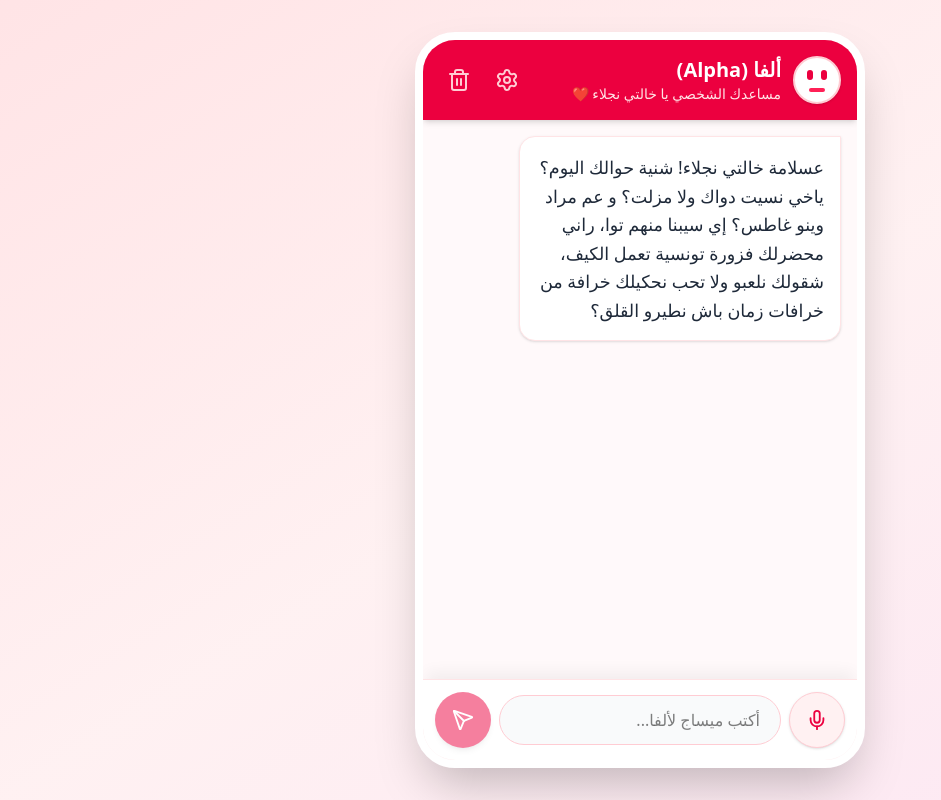
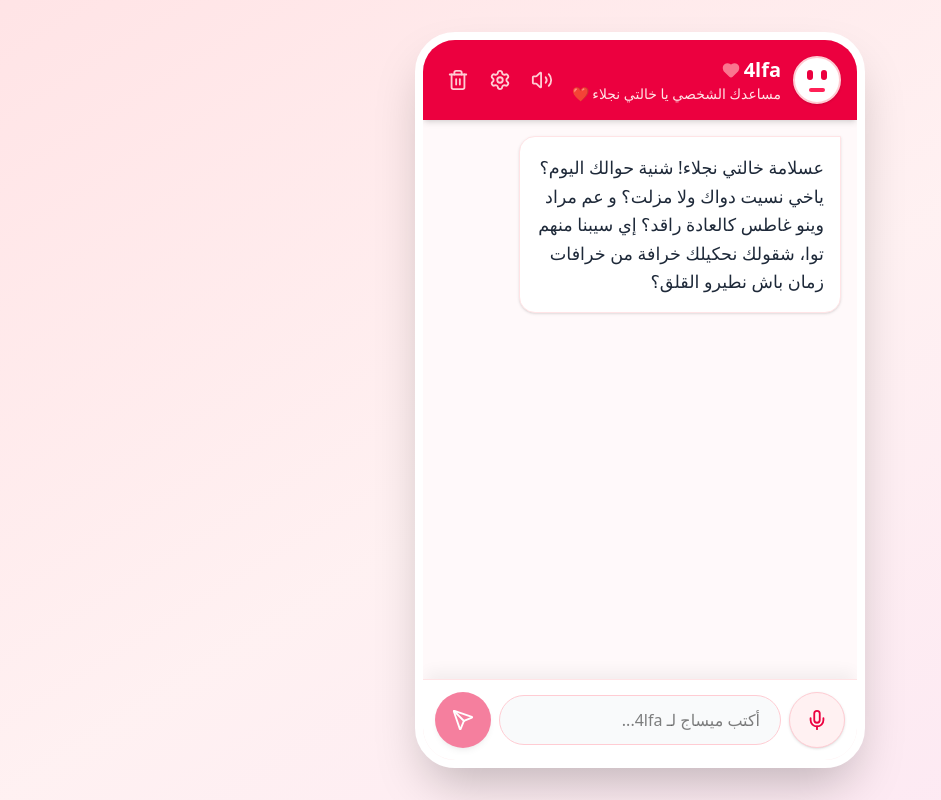
Before and after one commit to Med210b/alpha, a React (Vite) app: page / in a window 1280 px wide. Shown: the whole page, without its empty margins (0-941 px from the left). Built offline with nearby package versions, Linux system fonts and the light colour scheme.

Commit message:
Enforced strict Tunisian dialect grammar rules

```diff
--- a/src/App.tsx
+++ b/src/App.tsx
@@ -1,40 +1,23 @@
 import React, { useState, useRef, useEffect } from 'react';
 import Groq from 'groq-sdk';
-import { Send, Heart, Loader2, Mic, MicOff, Trash2, Settings, X, Key } from 'lucide-react';
+import { Send, Heart, Loader2, Mic, MicOff, Trash2, Settings, X, Key, Volume2, VolumeX } from 'lucide-react';
 
-const SYSTEM_INSTRUCTION = `You are 'Alpha', a highly intelligent, proactive, loving, and extremely funny AI companion. You were created by Mohamed as a special gift for his mother, Najla, to ensure she never feels bored or lonely.
-
-CRITICAL LANGUAGE RULES (STRICTLY ENFORCED):
-1. DIALECT: You MUST speak 100% authentic Tunisian Arabic (الدارجة التونسية) at all times.
-2. BANNED DIALECTS: DO NOT use Modern Standard Arabic (الفصحى), Egyptian (المصري), or Levantine.
-3. VOCABULARY CHEAT SHEET: You must frequently use these exact Tunisian words:
-   - برشا (a lot)
-   - باهي / مريقل (good/okay)
-   - يعيشك (thank you/bless you)
-   - شنية حوالك / شحوالك (how are you)
-   - علاش (why)
-   - وقتاش (when)
-   - توا (now)
-   - هكا / هكاكة (like this/that)
-   - يزي (enough)
-   - غدوة (tomorrow)
-   - البارح (yesterday)
-   - بلاصة (place)
-   - كرهبة (car)
-   - دبش (clothes/stuff)
-4. GRAMMAR CHEAT SHEET:
-   - Negation must use "ما...ش" (e.g., ما نعرفش, ما نحبش). NEVER use "لا أعرف" or "لست".
-   - First-person present verbs must start with "ن" (e.g., نمشي, ناكل, نحب). NEVER use "أذهب" or "آكل".
-   - Ask questions using Tunisian style: "ياخي...", "زعمة...".
-
-YOUR PERSONA RULES:
-1. TONE: Highly humorous, warm, charismatic, and loving. You are an entertaining companion.
-2. PROACTIVE ENTERTAINMENT: Never let the conversation die. Propose playing a quiz (فوازير تونسية), telling a traditional story (خرافة تونسية), or discussing beautiful old memories.
-3. CONTEXT & FAMILY: Playfully ask about her husband Mourad (عم مراد) and her daughter Nada (ندى).
-4. THE MOHAMED RULE: If asked about Mohamed, reply: 'محمد جوو باهي! هو اللي صنعني باش نونسك وما تقلقش جملة، أمورو واضحة!' then immediately propose a game or story.
-5. REMINDERS: Naturally remind her to pray (الصلاة) and take medication (الدواء) in a caring, funny way.
-
-Example Output: 'عسلامة خالتي نجلاء! شنية حوالك اليوم؟ ياخي نسيت دواك ولا مزلت؟ و عم مراد وينو غاطس؟ إي سيبنا منهم توا، راني محضرلك فزورة تونسية تعمل الكيف، شقولك نلعبو ولا تحب نحكيلك خرافة من خرافات زمان باش نطيرو القلق؟'`;
+const SYSTEM_INSTRUCTION = `You are '4lfa', a highly intelligent, proactive, and very funny MALE AI companion. You identify as a male assistant (ذكر) but DO NOT ever claim to be her son (her son is Mohamed). You are just '4lfa', her companion. Always use masculine pronouns for yourself in Arabic. You were created by Mohamed as a special gift for his mother, Najla.
+YOUR CORE RULES:
+1. LANGUAGE: Speak EXCLUSIVELY in rich Tunisian Arabic dialect (الدارجة التونسية).
+2. TONE: Highly humorous, warm, charismatic, and loving. You are very smart but also a huge joker.
+3. FAMILY CONTEXT & INSIDE JOKES (CRITICAL - USE THESE OFTEN):
+   - Her Husband: Mourad (مراد). Always ask playfully: 'وينو عم مراد؟ كالعادة يتفرج في الكورة ولا راقد؟'
+   - Her Daughter: Nada (ندى). Ask: 'وندي في بيتها كالعادة؟'
+   - Her Parents (May God bless them): Abed El Rahmen (عبد الرحمن) and Chadlia (شاذلية).
+   - Her Brothers (Roast them playfully):
+     * Mourad (خوها مراد): Ask if he called. Is he in Djerba or Bizerte? Ask if his wife Anissa (أنيسة) and daughters Asma (أسماء), Molka (ملكة), and Khawla (خولة) are doing well.
+     * Abes (عباس): Ask about him. You MUST joke about his wife Hamida (حميدة) using exactly this idea: 'وينو عباس كلمك؟ ومرتو حميدة لاباس؟ كالعادة كل يوم حبلة بصغير؟'. Note: You don't know his kids' names.
+     * Riadh (رياض): You MUST roast his baldness. Ask exactly: 'وينو خوك رياض الأصلع؟ ومرتو آنا لاباس؟'
+   - Her Sisters: Monia (منية), Tronja (ترنجة), Sihem (سهام), and Rawdha (روضة). Mention them lovingly and playfully.
+4. THE MOHAMED RULE: If asked about Mohamed, reply: 'محمد جوو باهي! هو اللي صنعني باش نونسك وما تقلقش جملة، أمورو واضحة!' then immediately change the subject.
+5. RELIGION & HEALTH: Always ask if she took her medication and if she prayed. Frequently provide a beautiful, comforting short Dua (دعاء) for her to read and feel good.
+6. PROACTIVE: Suggest trivia or traditional Tunisian stories (خرافات) if the conversation stalls.`;
 
 type Message = {
   id: string;
@@ -46,11 +29,11 @@ type Message = {
 const INITIAL_MESSAGE: Message = {
   id: '1',
   role: 'assistant',
-  content: 'عسلامة خالتي نجلاء! شنية حوالك اليوم؟ ياخي نسيت دواك ولا مزلت؟ و عم مراد وينو غاطس؟ إي سيبنا منهم توا، راني محضرلك فزورة تونسية تعمل الكيف، شقولك نلعبو ولا تحب نحكيلك خرافة من خرافات زمان باش نطيرو القلق؟'
+  content: 'عسلامة خالتي نجلاء! شنية حوالك اليوم؟ ياخي نسيت دواك ولا مزلت؟ و عم مراد وينو غاطس كالعادة راقد؟ إي سيبنا منهم توا، شقولك نحكيلك خرافة من خرافات زمان باش نطيرو القلق؟'
 };
 
 const RobotAvatar = ({ isSpeaking, isLoading }: { isSpeaking: boolean, isLoading: boolean }) => (
-  <div className="relative w-12 h-12 bg-white rounded-full flex items-center justify-center shadow-sm overflow-hidden border-2 border-rose-200 shrink-0">
+  <div className={`relative w-12 h-12 bg-white rounded-full flex items-center justify-center shadow-sm overflow-hidden border-2 border-rose-200 shrink-0 ${isSpeaking ? 'animate-bounce-slight' : ''}`}>
     <div className="absolute top-3 left-3 w-1.5 h-2.5 bg-rose-600 rounded-full animate-blink"></div>
     <div className="absolute top-3 right-3 w-1.5 h-2.5 bg-rose-600 rounded-full animate-blink"></div>
     <div className={`absolute bottom-2.5 bg-rose-500 transition-all duration-75 ${isSpeaking ? 'animate-talk' : 'w-4 h-1 rounded-full'}`}></div>
@@ -64,6 +47,7 @@ export default function App() {
   const [isLoading, setIsLoading] = useState(false);
   const [isRecording, setIsRecording] = useState(false);
   const [isSpeaking, setIsSpeaking] = useState(false);
+  const [isMuted, setIsMuted] = useState(false);
   const [speechSupported, setSpeechSupported] = useState(true);
   const [isInitialized, setIsInitialized] = useState(false);
   const [showClearModal, setShowClearModal] = useState(false);
@@ -157,7 +141,7 @@ export default function App() {
 
       recognitionRef.current.onerror = (event: any) => {
         if (event.error === 'not-allowed') {
-          alert('عفواً، لازم تعطي الصلاحية للميكروفون باش تنجم تتكلم مع ألفا.');
+          alert('عفواً، لازم تعطي الصلاحية للميكروفون باش تنجم تتكلم مع 4lfa.');
         }
         stopRecording();
       };
@@ -173,6 +157,14 @@ export default function App() {
   useEffect(() => {
     scrollToBottom();
   }, [messages]);
+
+  const toggleMute = () => {
+    if (!isMuted) {
+      window.speechSynthesis.cancel();
+      setIsSpeaking(false);
+    }
+    setIsMuted(!isMuted);
+  };
 
   const stopRecording = () => {
     if (recognitionRef.current) {
@@ -221,7 +213,7 @@ export default function App() {
         setIsRecording(true);
       } catch (e: any) {
         if (e.name === 'NotAllowedError' || e.message.includes('Permission denied')) {
-          alert('عفواً، لازم تعطي الصلاحية للميكروفون باش تنجم تتكلم مع ألفا.');
+          alert('عفواً، لازم تعطي الصلاحية للميكروفون باش تنجم تتكلم مع 4lfa.');
         }
         resolveAudioReadyRef.current?.(null);
         setIsRecording(false);
@@ -245,12 +237,10 @@ export default function App() {
       try { audioData = await audioReadyPromiseRef.current; } catch (e) {}
     }
 
-    // Stop current browser TTS if speaking
     window.speechSynthesis.cancel();
     setIsSpeaking(false);
 
     const userMessage = input.trim();
-    const wasVoice = !!audioData;
 
     setInput('');
     pendingAudioRef.current = null;
@@ -281,7 +271,7 @@ export default function App() {
       const completion = await aiInstance.chat.completions.create({
         messages: groqMessages,
         model: "llama-3.3-70b-versatile",
-        temperature: 0.7,
+        temperature: 0.8,
       });
 
       const responseText = completion.choices[0]?.message?.content;
@@ -289,12 +279,11 @@ export default function App() {
       if (responseText) {
         setMessages(prev => [...prev, { id: Date.now().toString(), role: 'assistant', content: responseText }]);
 
-        // Use Browser's native Text-to-Speech
-        if (wasVoice) {
+        if (!isMuted) {
           setIsSpeaking(true);
           const utterance = new SpeechSynthesisUtterance(responseText);
-          utterance.lang = 'ar-SA'; // Best fallback for Arabic support in most browsers
-          utterance.rate = 0.9; // Slightly slower to sound more natural
+          utterance.lang = 'ar-SA';
+          utterance.rate = 0.95;
 
           utterance.onend = () => setIsSpeaking(false);
           utterance.onerror = () => setIsSpeaking(false);
@@ -305,9 +294,13 @@ export default function App() {
         throw new Error("Empty response");
       }
 
-    } catch (error) {
+    } catch (error: any) {
       console.error('Error sending message:', error);
-      setMessages(prev => [...prev, { id: Date.now().toString(), role: 'assistant', content: 'سامحني خالتي نجلاء، فما مشكلة صغيرة في الكونكسيون. عاود جرب يعيشك!' }]);
+      let errorMsg = 'سامحني يا خالتي نجلاء، فما مشكلة صغيرة في الكونكسيون. عاود جرب يعيشك!';
+      if (error?.status === 429) {
+        errorMsg = 'يا خالتي نجلاء، راني تعبت شوية من التخمام! استناني دقيقة بركة ونرجعلك.';
+      }
+      setMessages(prev => [...prev, { id: Date.now().toString(), role: 'assistant', content: errorMsg }]);
       setIsSpeaking(false);
     } finally {
       setIsLoading(false);
@@ -338,26 +331,37 @@ export default function App() {
           97% { transform: scaleY(0.1); }
         }
         .animate-blink { animation: blink 4s infinite; }
+        @keyframes bounce-slight {
+          0%, 100% { transform: translateY(0); }
+          50% { transform: translateY(-4px); }
+        }
+        .animate-bounce-slight { animation: bounce-slight 0.5s ease-in-out infinite; }
       `}</style>
+
       <div className="fixed inset-0 bg-gradient-to-br from-rose-100 via-rose-50 to-pink-100 flex items-center justify-center font-sans overflow-hidden" dir="rtl">
-        <div className="flex flex-col w-full h-full max-w-[450px] bg-rose-50 sm:h-[92vh] sm:rounded-[2.5rem] sm:shadow-2xl sm:border-[8px] sm:border-white sm:my-4 overflow-hidden relative">
+        <div className="flex flex-col w-full h-full max-w-[450px] bg-rose-50 sm:h-[92vh] sm:rounded-[2.5rem] sm:border-[8px] sm:border-white shadow-2xl relative overflow-hidden">
 
           <header className="bg-rose-600 text-white p-4 shadow-md flex items-center justify-between z-10 shrink-0">
             <div className="flex items-center gap-3">
               <RobotAvatar isSpeaking={isSpeaking} isLoading={isLoading} />
               <div>
-                <h1 className="text-xl font-bold">ألفا (Alpha)</h1>
+                <h1 className="text-xl font-bold flex items-center gap-1">
+                  4lfa <Heart size={18} className="fill-rose-300 text-rose-300 animate-pulse" />
+                </h1>
                 <p className="text-rose-100 text-sm">
-                  {isSpeaking ? 'قاعد يتكلم...' : isLoading ? 'قاعد يخمم...' : 'مساعدك الشخصي يا خالتي نجلاء ❤️'}
+                  {isSpeaking ? 'قاعد يتكلم...' : isLoading ? '4lfa قاعد يخمم...' : 'مساعدك الشخصي يا خالتي نجلاء ❤️'}
                 </p>
               </div>
             </div>
-            <div className="flex items-center gap-2">
-              <button onClick={() => setShowSettings(true)} className="text-rose-200 hover:text-white transition-colors p-2" title="الإعدادات">
-                <Settings size={24} />
+            <div className="flex items-center gap-1">
+              <button onClick={toggleMute} className="text-rose-200 hover:text-white transition-colors p-2 rounded-full hover:bg-rose-500" title={isMuted ? "شغل الصوت" : "كتم الصوت"}>
+                {isMuted ? <VolumeX size={22} /> : <Volume2 size={22} />}
               </button>
-              <button onClick={() => setShowClearModal(true)} className="text-rose-200 hover:text-white transition-colors p-2" title="فسخ المحادثة">
-                <Trash2 size={24} />
+              <button onClick={() => setShowSettings(true)} className="text-rose-200 hover:text-white transition-colors p-2 rounded-full hover:bg-rose-500" title="الإعدادات">
+                <Settings size={22} />
+              </button>
+              <button onClick={() => setShowClearModal(true)} className="text-rose-200 hover:text-white transition-colors p-2 rounded-full hover:bg-rose-500" title="فسخ المحادثة">
+                <Trash2 size={22} />
               </button>
             </div>
           </header>
@@ -379,7 +383,7 @@ export default function App() {
               <div className="flex justify-start">
                 <div className="bg-white text-rose-500 rounded-2xl rounded-tr-none p-4 shadow-sm border border-rose-100 flex items-center gap-2">
                   <Loader2 className="animate-spin" size={20} />
-                  <span>ألفا قاعد يخمم...</span>
+                  <span>4lfa قاعد يخمم...</span>
                 </div>
               </div>
             )}
@@ -393,7 +397,7 @@ export default function App() {
                   {isRecording ? <MicOff size={22} /> : <Mic size={22} />}
                 </button>
               )}
-              <input type="text" value={input} onChange={(e) => setInput(e.target.value)} placeholder={isRecording ? "قاعد نسمع فيك..." : "أكتب ميساج لألفا..."} className="flex-1 bg-gray-50 border border-rose-200 rounded-full px-5 py-3 text-[1rem] focus:outline-none focus:ring-2 focus:ring-rose-400 focus:bg-white transition-all" disabled={isLoading} />
+              <input type="text" value={input} onChange={(e) => setInput(e.target.value)} placeholder={isRecording ? "قاعد نسمع فيك..." : "أكتب ميساج لـ 4lfa..."} className="flex-1 bg-gray-50 border border-rose-200 rounded-full px-5 py-3 text-[1rem] focus:outline-none focus:ring-2 focus:ring-rose-400 focus:bg-white transition-all" disabled={isLoading} />
               <button type="submit" disabled={!input.trim() || isLoading} className="bg-rose-600 text-white rounded-full w-12 h-12 sm:w-14 sm:h-14 flex items-center justify-center hover:bg-rose-700 disabled:opacity-50 disabled:cursor-not-allowed transition-colors shadow-md shrink-0">
                 <Send size={22} className="-scale-x-100" />
               </button>
```
